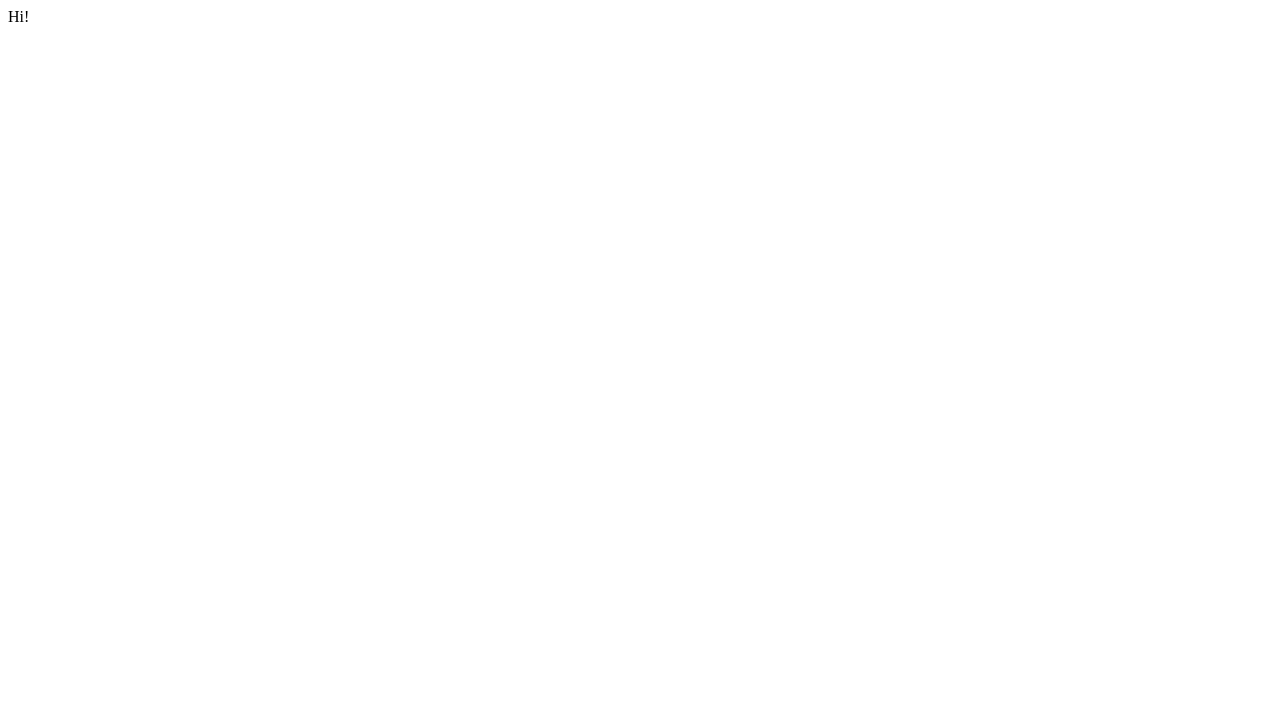
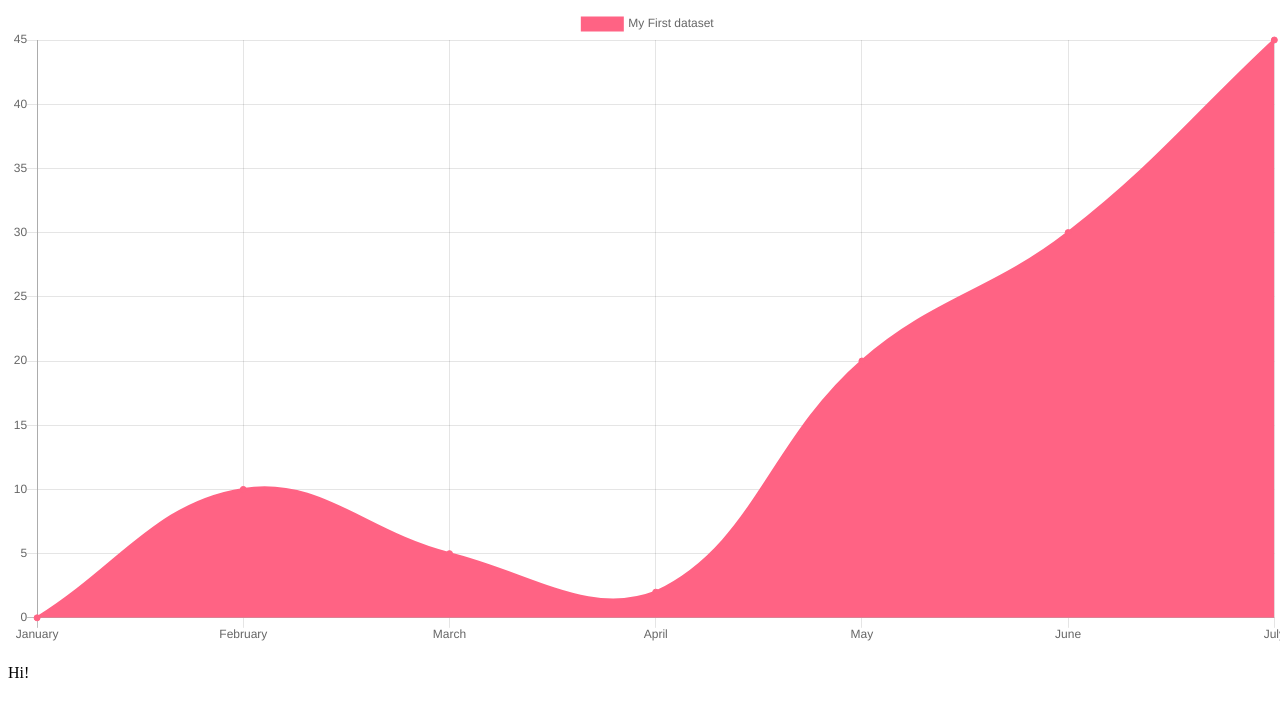
Before and after one commit to OmarThinks/Charts-Project, a plain HTML site: page Chart.js/Project1/index.html in a window 1280 px wide. Drawn offline with nearby package versions, Linux system fonts and the light colour scheme.

Commit message:
Created the first chart

```diff
--- a/Chart.js/Project1/index.html
+++ b/Chart.js/Project1/index.html
@@ -1,11 +1,36 @@
 <html>
 <head>
-    <script src="https://cdnjs.cloudflare.com/ajax/libs/Chart.js/3.6.2/chart.min.js" integrity="sha512-tMabqarPtykgDtdtSqCL3uLVM0gS1ZkUAVhRFu1vSEFgvB73niFQWJuvviDyBGBH22Lcau4rHB5p2K2T0Xvr6Q==" crossorigin="anonymous" referrerpolicy="no-referrer"></script>
+    <script src="https://cdn.jsdelivr.net/npm/chart.js@2.8.0"></script>
+
     <title>Project 1</title>
 </head>
 
 <body>
 
+    <canvas id="myChart"></canvas>
+
+
     <p>Hi!</p>
+
+    <script>
+        var ctx = document.getElementById('myChart').getContext('2d');
+        var chart = new Chart(ctx, {
+            // The type of chart we want to create
+            type: 'line',
+
+            // The data for our dataset
+            data: {
+                labels: ['January', 'February', 'March', 'April', 'May', 'June', 'July'],
+                datasets: [{
+                    label: 'My First dataset',
+                    backgroundColor: 'rgb(255, 99, 132)',
+                    borderColor: 'rgb(255, 99, 132)',
+                    data: [0, 10, 5, 2, 20, 30, 45]
+                }]
+            },
+
+            options: {}
+        });
+    </script>
 </body>
 </html>
```
